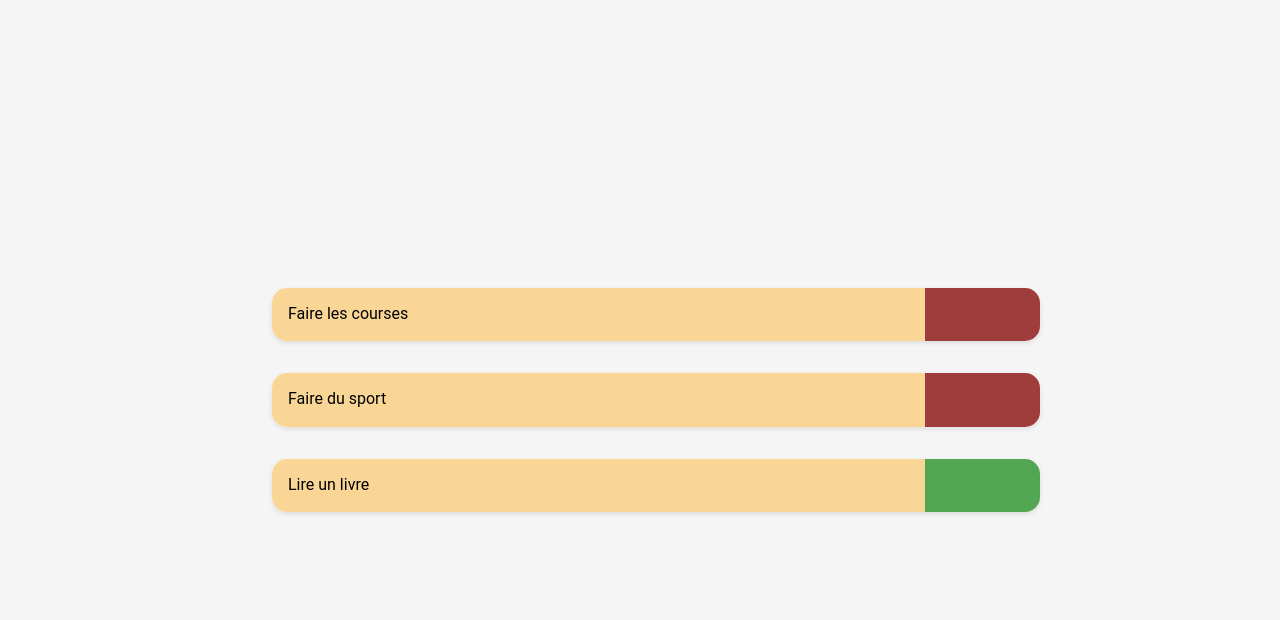
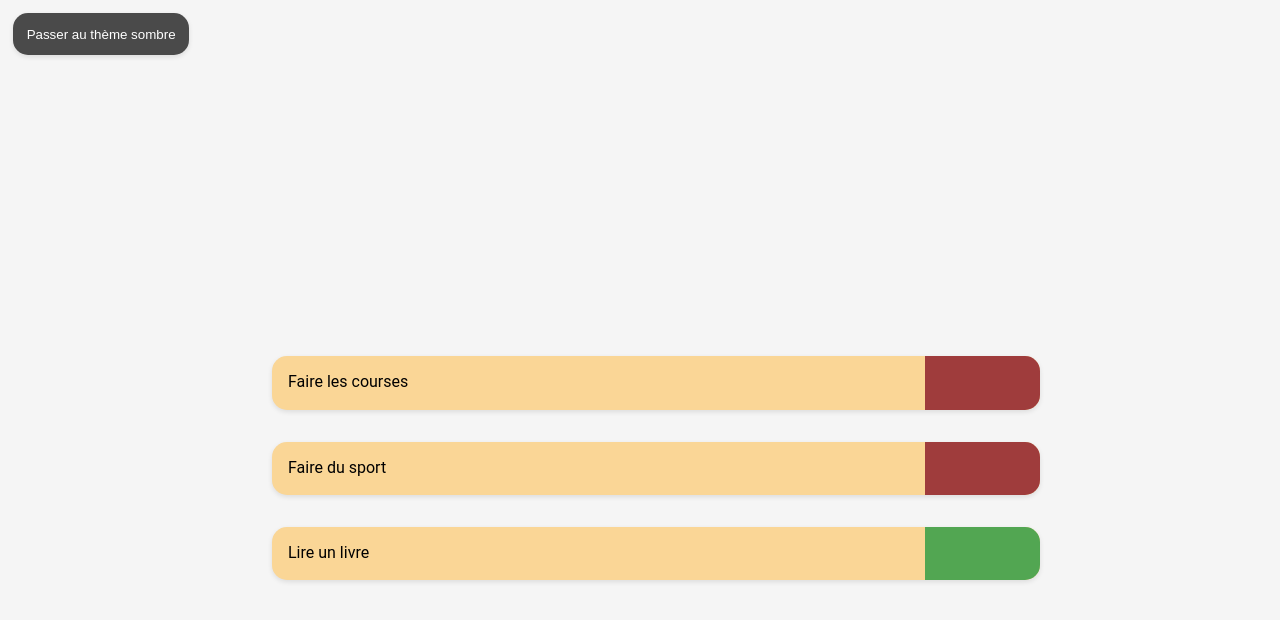
Before and after one commit to vraiSlophil/winkproject, a React (Vite) app: page / in a window 1280 px wide. Shown: the top 620 px of the page. Built offline with nearby package versions, Linux system fonts and the light colour scheme.

Commit message:
ajout du hook pour gérer le thème sombre/clair

```diff
--- a/src/App.css
+++ b/src/App.css
@@ -1,14 +1,54 @@
+html {
+    overscroll-behavior: none;
+}
+
 * {
     margin: 0;
     padding: 0;
     box-sizing: border-box;
+    transition: 0.2s;
 }
 
-body {
+#root > div.light-theme {
     font-family: 'Roboto', sans-serif;
     background-color: #f5f5f5;
     min-height: 100vh;
 }
+
+#root > div.dark-theme {
+    font-family: 'Roboto', sans-serif;
+    background-color: #333;
+    color: #fff;
+    min-height: 100vh;
+}
+
+button {
+    cursor: pointer;
+    border: none;
+    border-radius: 15px;
+    box-shadow: 0 2px 5px rgba(0, 0, 0, 0.1);
+    margin: 1em;
+    padding: 1em;
+}
+
+button:hover {
+    background-color: #f5f5f5;
+}
+
+button:active {
+    background-color: #e5e5e5;
+}
+
+.light-theme button {
+    background-color: #4a4a4a;
+    color: #fff;
+}
+
+.dark-theme button {
+    background-color: #e1e1e1;
+    color: black;
+}
+
 
 .task-container {
     margin: 0 auto;
@@ -45,8 +85,12 @@ body {
     height: 100%;
 }
 
-.task > p:first-child {
+.light-theme .task {
     background-color: #fad696;
+}
+
+.dark-theme .task {
+    background-color: #635a3a;
 }
 
 .task > input {
--- a/src/App.jsx
+++ b/src/App.jsx
@@ -25,7 +25,8 @@ const listeDeTaches = [{
 
 function App() {
 
-    const [tasks, setTasks] = useState(listeDeTaches)
+    const [tasks, setTasks] = useState(listeDeTaches);
+    const [isDarkTheme, setIsDarkTheme] = useState(false);
 
     const handleStatusChange = (id) => {
         setTasks(tasks.map(task =>
@@ -33,8 +34,12 @@ function App() {
         ))
     }
 
-    return (<div>
-            <div className="task-container">
+    return (<div className={isDarkTheme ? "dark-theme" : "light-theme"}>
+            <button onClick={() => setIsDarkTheme(!isDarkTheme)}>
+                {isDarkTheme ? "Passer au thème clair" : "Passer au thème sombre"}
+            </button>
+
+            <div className={"task-container"}>
                 {tasks.map((task) => (<Task
                         key={task.id}
                         id={task.id}
```
